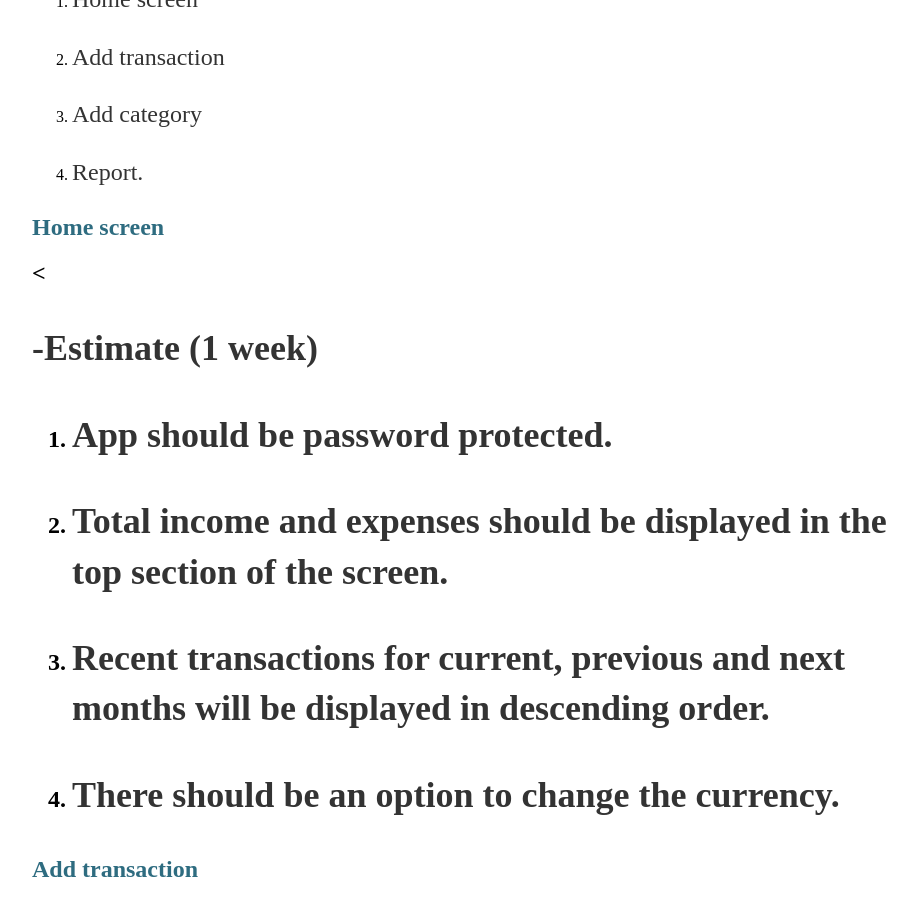
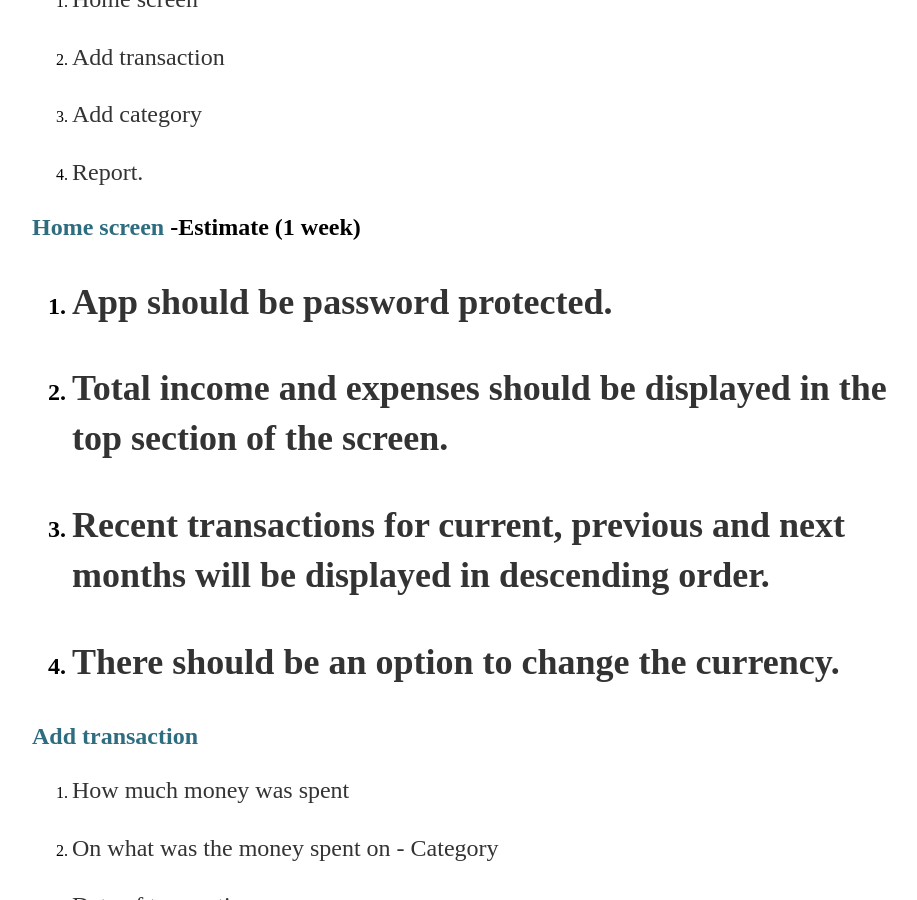
Before and after one commit to vinoth789/Money-tracker, a Jekyll site: the page built from docs/_posts/2017-05-02-UserStories.md, in a window 1280 px wide and 900 px high, scrolled down 598 px. Shown: the whole window, without its empty margins (160-1077 px from the left). Built offline with Jekyll 4.4.1, drawn with Linux system fonts in a browser that asks for light colours; our own code applies the rules of GitHub Pages for plain Markdown files.

Commit message:
Update 2017-05-02-UserStories.md
test

```diff
--- a/docs/_posts/2017-05-02-UserStories.md
+++ b/docs/_posts/2017-05-02-UserStories.md
@@ -13,7 +13,7 @@
 <li><p>Report.</p></li>
 </ol>
 </div>
-<h2 style="color: #2e6c80;">Home screen<h2> &lt;<p>-Estimate (1 week)</p>
+<h2 style="color: #2e6c80;">Home screen <span style="color: #000000;"> -Estimate (1 week)</span><h2>
 <div>
 <ol>
 <li><p>App should be password protected.</p></li>
```
